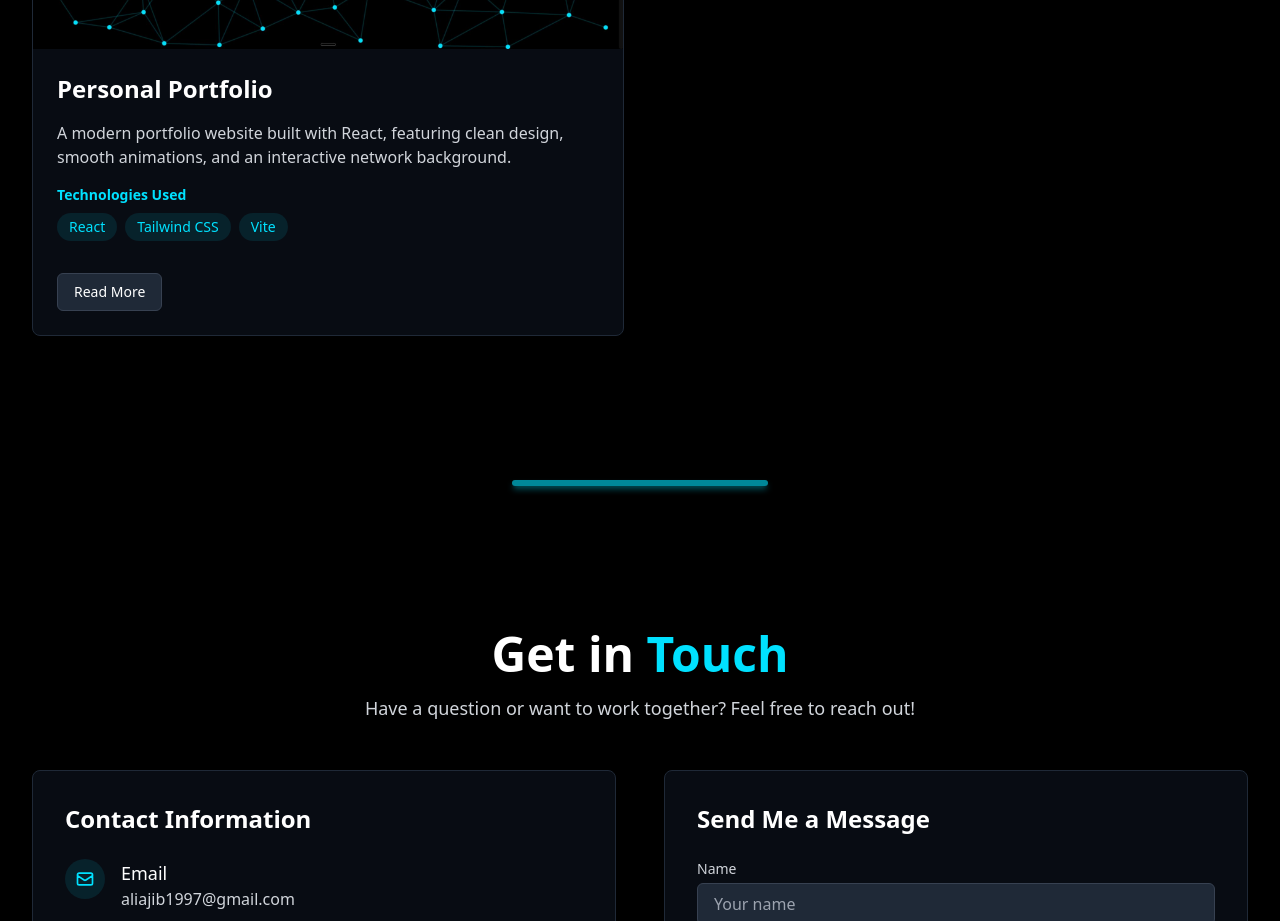
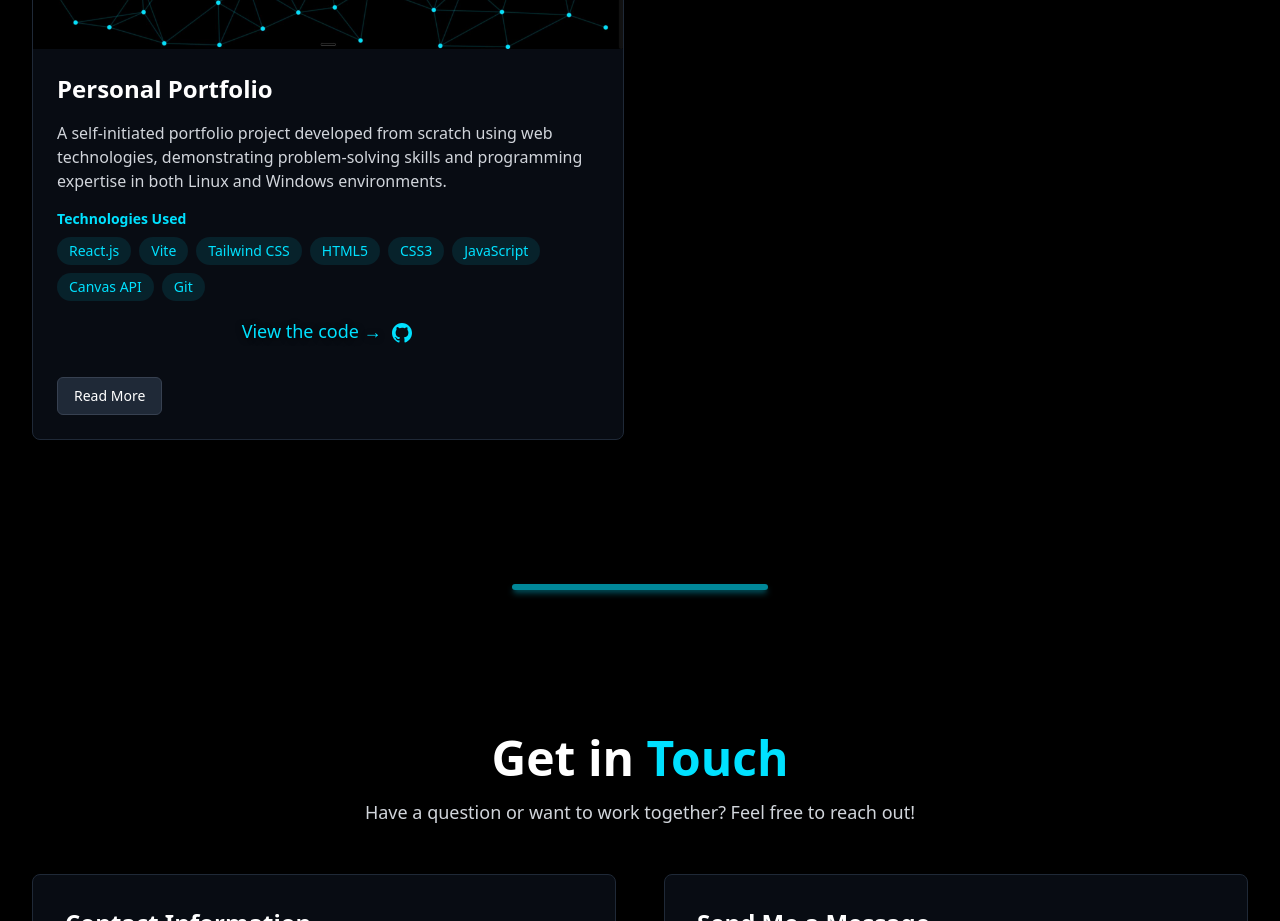
Before and after one commit to Kaesar515/personal-portfolio, a React (Vite) app: page / in a window 1280 px wide. Shown: the part 2320-3241 px from the top of the page. Built offline with nearby package versions, Linux system fonts and the light colour scheme.

Commit message:
Update portfolio project: Change 'See the code' to 'View the code', increase GitHub icon size, and update project card styling

```diff
--- a/src/components/projects/ProjectDetailPage.jsx
+++ b/src/components/projects/ProjectDetailPage.jsx
@@ -5,32 +5,31 @@ import { useParams, Link } from 'react-router-dom';
 const projectsData = {
   'personal-portfolio': {
     title: "Personal Portfolio",
-    description: "A modern portfolio website built with React, featuring clean design, smooth animations, and an interactive network background.",
+    description: "A self-initiated portfolio project developed from scratch using web technologies, demonstrating problem-solving skills and programming expertise in both Linux and Windows environments.",
     longDescription: `
-      This portfolio website showcases my work and skills as a developer. Built with modern web technologies,
-      it features a clean, minimalist design with smooth animations and an interactive network background.
+      <span class="font-bold">Role:</span> Full-Stack Developer | Self-Initiated Project
 
-      Key Features:
-      • Interactive network background with dynamic node connections
-      • Responsive design that works on all devices
-      • Modern UI with smooth transitions and animations
-      • Project showcase with detailed project information
-      • Contact form for easy communication
+      This personal portfolio was fully developed by me using web technologies and my practical experience with Linux and Windows environments. I didn't rely on external templates or frameworks — instead, I used logical thinking, problem-solving skills, and common sense shaped by my background in programming (C and Python) to design and implement every part of this website. I also made use of AI-assisted tools such as Vibe Coding and Gemini for suggestions, debugging, and productivity boosts.
+
+      <span class="text-[#00e1ff] hover:text-[#00f2ff] transition-colors duration-300 cursor-pointer">View the code → <svg class="inline-block w-6 h-6 ml-1" fill="currentColor" viewBox="0 0 24 24"><path fill-rule="evenodd" d="M12 2C6.477 2 2 6.477 2 12c0 4.42 2.865 8.17 6.839 9.49.5.092.682-.217.682-.482 0-.237-.008-.866-.013-1.7-2.782.604-3.369-1.34-3.369-1.34-.454-1.156-1.11-1.464-1.11-1.464-.908-.62.069-.608.069-.608 1.003.07 1.531 1.03 1.531 1.03.892 1.529 2.341 1.087 2.91.832.092-.647.35-1.088.636-1.338-2.22-.253-4.555-1.11-4.555-4.943 0-1.091.39-1.984 1.029-2.683-.103-.253-.446-1.27.098-2.647 0 0 .84-.269 2.75 1.025A9.564 9.564 0 0112 6.844c.85.004 1.705.115 2.504.337 1.909-1.294 2.747-1.025 2.747-1.025.546 1.377.203 2.394.1 2.647.64.699 1.028 1.592 1.028 2.683 0 3.842-2.339 4.687-4.566 4.935.359.309.678.919.678 1.852 0 1.336-.012 2.415-.012 2.743 0 .267.18.578.688.48C19.137 20.167 22 16.418 22 12c0-5.523-4.477-10-10-10z" clip-rule="evenodd" /></svg></span>
     `,
-    technologies: ["React", "Tailwind CSS", "Vite"],
+    technologies: ["React.js", "Vite", "Tailwind CSS", "HTML5", "CSS3", "JavaScript", "Canvas API", "Git"],
+    tools: ["VS Code", "Linux", "Windows", "Cursor", "mobile development environment", "Gemini AI API"],
     images: [], // We can add images later
     githubUrl: "", // To be added later
     features: [
-      "Interactive Network Background",
-      "Responsive Design",
-      "Modern UI/UX",
-      "Project Showcase",
-      "Contact Form"
+      "Developed the site structure using <span class='font-bold'>HTML5</span> and <span class='font-bold'>React.js</span>, styled with <span class='font-bold'>Tailwind CSS</span>, and built with <span class='font-bold'>Vite</span>.",
+      "Designed and implemented an <span class='font-bold'>interactive canvas-based background</span> with dynamic nodes responsive to user interaction.",
+      "Applied knowledge of <span class='font-bold'>DOM manipulation</span>, <span class='font-bold'>event handling</span>, and the <span class='font-bold'>Canvas API</span> to create smooth animations.",
+      "Built a fully <span class='font-bold'>responsive design</span> from scratch using mobile-first principles, flexible grids, and smooth UI/UX transitions, inspired by neural network structures.",
+      "Developed all features independently while managing the development environment on both <span class='font-bold'>Linux</span> and <span class='font-bold'>Windows</span>.",
+      "Used <span class='font-bold'>Git</span> for version control and consistent project tracking.",
+      "Applied structured logic and reasoning, inspired by my programming background, to organize the code and solve implementation challenges."
     ],
     challenges: [
-      "Implementing complex canvas animations",
-      "Optimizing performance for smooth interactions",
-      "Creating a responsive and accessible design"
+      "Made <span class='font-bold'>complex canvas animations</span> run smoothly across both desktop and mobile devices.",
+      "Achieved a <span class='font-bold'>responsive and accessible design</span> with intuitive user interaction.",
+      "Optimized <span class='font-bold'>performance and rendering</span> using <span class='text-[#00e1ff]'>requestAnimationFrame</span> and efficient asset handling."
     ]
   }
   // Add more projects here
@@ -134,15 +133,50 @@ const ProjectDetailPage = () => {
         {/* Project Description - Wrapped */}
         <div className="bg-gray-900/50 backdrop-blur rounded-lg p-6 border border-gray-800 mb-8">
           <div className="prose prose-invert max-w-none">
-            <div className="whitespace-pre-line text-gray-300">
-              {project.longDescription}
+            <div className="whitespace-pre-line text-gray-300" dangerouslySetInnerHTML={{ __html: project.longDescription }}>
             </div>
+          </div>
+        </div>
+
+        {/* Key Features - Add shadow to h2 */}
+        <div className="mb-12"> {/* Keep outer spacing div */}
+          <h2 className="text-2xl font-bold text-white mb-4 [text-shadow:0_1px_6px_rgba(0,0,0,0.9)]">What I Did</h2>
+          {/* Box applied only to the list wrapper */}
+          <div className="bg-gray-900/50 backdrop-blur-sm rounded-lg p-6 border border-gray-800">
+            <ul className="space-y-2">
+              {project.features.map((feature, index) => (
+                <li key={index} className="flex items-start text-gray-300">
+                  <svg className="w-6 h-6 text-[#00e1ff] mr-2 flex-shrink-0" fill="none" stroke="currentColor" viewBox="0 0 24 24">
+                    <path strokeLinecap="round" strokeLinejoin="round" strokeWidth={2} d="M5 13l4 4L19 7" />
+                  </svg>
+                  <span dangerouslySetInnerHTML={{ __html: feature }} />
+                </li>
+              ))}
+            </ul>
+          </div>
+        </div>
+
+        {/* Challenges & Solutions - Add shadow to h2 */}
+        <div className="mb-12"> {/* Keep outer spacing div */}
+          <h2 className="text-2xl font-bold text-white mb-4 [text-shadow:0_1px_6px_rgba(0,0,0,0.9)]">Challenges I Solved</h2>
+           {/* Box applied only to the list wrapper */}
+          <div className="bg-gray-900/50 backdrop-blur-sm rounded-lg p-6 border border-gray-800">
+            <ul className="space-y-2">
+              {project.challenges.map((challenge, index) => (
+                <li key={index} className="flex items-start text-gray-300">
+                  <svg className="w-6 h-6 text-[#00e1ff] mr-2 flex-shrink-0" fill="none" stroke="currentColor" viewBox="0 0 24 24">
+                    <path strokeLinecap="round" strokeLinejoin="round" strokeWidth={2} d="M9 12l2 2 4-4m6 2a9 9 0 11-18 0 9 9 0 0118 0z" />
+                  </svg>
+                  <span dangerouslySetInnerHTML={{ __html: challenge }} />
+                </li>
+              ))}
+            </ul>
           </div>
         </div>
 
         {/* Technologies - Add shadow to h2 */}
         <div className="mb-12">
-          <h2 className="text-2xl font-bold text-white mb-4 [text-shadow:0_1px_6px_rgba(0,0,0,0.9)]">Technologies Used</h2>
+          <h2 className="text-2xl font-bold text-white mb-4 [text-shadow:0_1px_6px_rgba(0,0,0,0.9)]">Tech Used</h2>
           {/* Use grid layout */}
           <div className="grid grid-cols-2 sm:grid-cols-3 gap-4">
             {project.technologies.map((tech) => (
@@ -157,40 +191,30 @@ const ProjectDetailPage = () => {
           </div>
         </div>
 
-        {/* Key Features - Add shadow to h2 */}
-        <div className="mb-12"> {/* Keep outer spacing div */}
-          <h2 className="text-2xl font-bold text-white mb-4 [text-shadow:0_1px_6px_rgba(0,0,0,0.9)]">Key Features</h2>
-          {/* Box applied only to the list wrapper */}
-          <div className="bg-gray-900/50 backdrop-blur-sm rounded-lg p-6 border border-gray-800">
-            <ul className="space-y-2">
-              {project.features.map((feature, index) => (
-                <li key={index} className="flex items-start text-gray-300">
-                  <svg className="w-6 h-6 text-[#00e1ff] mr-2 flex-shrink-0" fill="none" stroke="currentColor" viewBox="0 0 24 24">
-                    <path strokeLinecap="round" strokeLinejoin="round" strokeWidth={2} d="M5 13l4 4L19 7" />
-                  </svg>
-                  {feature}
-                </li>
-              ))}
-            </ul>
+        {/* Tools & OS Section */}
+        <div className="mb-12">
+          <h2 className="text-2xl font-bold text-white mb-4 [text-shadow:0_1px_6px_rgba(0,0,0,0.9)]">Tool Used</h2>
+          {/* Use grid layout */}
+          <div className="grid grid-cols-2 sm:grid-cols-3 gap-4">
+            {project.tools.map((tool) => (
+              /* Use div with skill box styling */
+              <div
+                key={tool}
+                className="bg-gray-900/50 backdrop-blur-sm rounded-lg p-4 border border-gray-800 text-center hover:border-[#00e1ff] transition-colors duration-300"
+              >
+                <span className="text-gray-200">{tool}</span>
+              </div>
+            ))}
           </div>
         </div>
 
-        {/* Challenges & Solutions - Add shadow to h2 */}
-        <div className="mb-12"> {/* Keep outer spacing div */}
-          <h2 className="text-2xl font-bold text-white mb-4 [text-shadow:0_1px_6px_rgba(0,0,0,0.9)]">Challenges Overcome</h2>
-           {/* Box applied only to the list wrapper */}
-          <div className="bg-gray-900/50 backdrop-blur-sm rounded-lg p-6 border border-gray-800">
-            <ul className="space-y-2">
-              {project.challenges.map((challenge, index) => (
-                <li key={index} className="flex items-start text-gray-300">
-                  <svg className="w-6 h-6 text-[#00e1ff] mr-2 flex-shrink-0" fill="none" stroke="currentColor" viewBox="0 0 24 24">
-                    <path strokeLinecap="round" strokeLinejoin="round" strokeWidth={2} d="M9 12l2 2 4-4m6 2a9 9 0 11-18 0 9 9 0 0118 0z" />
-                  </svg>
-                  {challenge}
-                </li>
-              ))}
-            </ul>
-          </div>
+        {/* View the code section */}
+        <div className="flex justify-center mb-12">
+          <span className="text-[#00e1ff] hover:text-[#00f2ff] transition-colors duration-300 cursor-pointer text-lg [text-shadow:0_1px_6px_rgba(0,0,0,0.9)]">
+            View the code → <svg className="inline-block w-6 h-6 ml-1" fill="currentColor" viewBox="0 0 24 24">
+              <path fillRule="evenodd" d="M12 2C6.477 2 2 6.477 2 12c0 4.42 2.865 8.17 6.839 9.49.5.092.682-.217.682-.482 0-.237-.008-.866-.013-1.7-2.782.604-3.369-1.34-3.369-1.34-.454-1.156-1.11-1.464-1.11-1.464-.908-.62.069-.608.069-.608 1.003.07 1.531 1.03 1.531 1.03.892 1.529 2.341 1.087 2.91.832.092-.647.35-1.088.636-1.338-2.22-.253-4.555-1.11-4.555-4.943 0-1.091.39-1.984 1.029-2.683-.103-.253-.446-1.27.098-2.647 0 0 .84-.269 2.75 1.025A9.564 9.564 0 0112 6.844c.85.004 1.705.115 2.504.337 1.909-1.294 2.747-1.025 2.747-1.025.546 1.377.203 2.394.1 2.647.64.699 1.028 1.592 1.028 2.683 0 3.842-2.339 4.687-4.566 4.935.359.309.678.919.678 1.852 0 1.336-.012 2.415-.012 2.743 0 .267.18.578.688.48C19.137 20.167 22 16.418 22 12c0-5.523-4.477-10-10-10z" clipRule="evenodd" />
+            </svg>
+          </span>
         </div>
 
         {/* GitHub Link */}
--- a/src/components/projects/ProjectsPage.jsx
+++ b/src/components/projects/ProjectsPage.jsx
@@ -97,6 +97,15 @@ const ProjectCard = ({ title, description, technologies, images, githubUrl, slug
           </div>
         </div>
 
+        {/* View the code section */}
+        <div className="flex justify-center mb-4">
+          <span className="text-[#00e1ff] hover:text-[#00f2ff] transition-colors duration-300 cursor-pointer text-lg [text-shadow:0_1px_6px_rgba(0,0,0,0.9)]">
+            View the code → <svg className="inline-block w-6 h-6 ml-1" fill="currentColor" viewBox="0 0 24 24">
+              <path fillRule="evenodd" d="M12 2C6.477 2 2 6.477 2 12c0 4.42 2.865 8.17 6.839 9.49.5.092.682-.217.682-.482 0-.237-.008-.866-.013-1.7-2.782.604-3.369-1.34-3.369-1.34-.454-1.156-1.11-1.464-1.11-1.464-.908-.62.069-.608.069-.608 1.003.07 1.531 1.03 1.531 1.03.892 1.529 2.341 1.087 2.91.832.092-.647.35-1.088.636-1.338-2.22-.253-4.555-1.11-4.555-4.943 0-1.091.39-1.984 1.029-2.683-.103-.253-.446-1.27.098-2.647 0 0 .84-.269 2.75 1.025A9.564 9.564 0 0112 6.844c.85.004 1.705.115 2.504.337 1.909-1.294 2.747-1.025 2.747-1.025.546 1.377.203 2.394.1 2.647.64.699 1.028 1.592 1.028 2.683 0 3.842-2.339 4.687-4.566 4.935.359.309.678.919.678 1.852 0 1.336-.012 2.415-.012 2.743 0 .267.18.578.688.48C19.137 20.167 22 16.418 22 12c0-5.523-4.477-10-10-10z" clipRule="evenodd" />
+            </svg>
+          </span>
+        </div>
+
         {/* Action Buttons */}
         <div className="flex flex-wrap gap-4 pt-4">
           {githubUrl && (
@@ -130,9 +139,9 @@ const ProjectsPage = () => {
   const projects = [
     {
       title: "Personal Portfolio",
-      description: "A modern portfolio website built with React, featuring clean design, smooth animations, and an interactive network background.",
-      technologies: ["React", "Tailwind CSS", "Vite"],
-      images: [portfolioCardImage], // Add the imported image here
+      description: "A self-initiated portfolio project developed from scratch using web technologies, demonstrating problem-solving skills and programming expertise in both Linux and Windows environments.",
+      technologies: ["React.js", "Vite", "Tailwind CSS", "HTML5", "CSS3", "JavaScript", "Canvas API", "Git"],
+      images: [portfolioCardImage],
       githubUrl: "", // To be added later
       slug: "personal-portfolio"
     },
```
